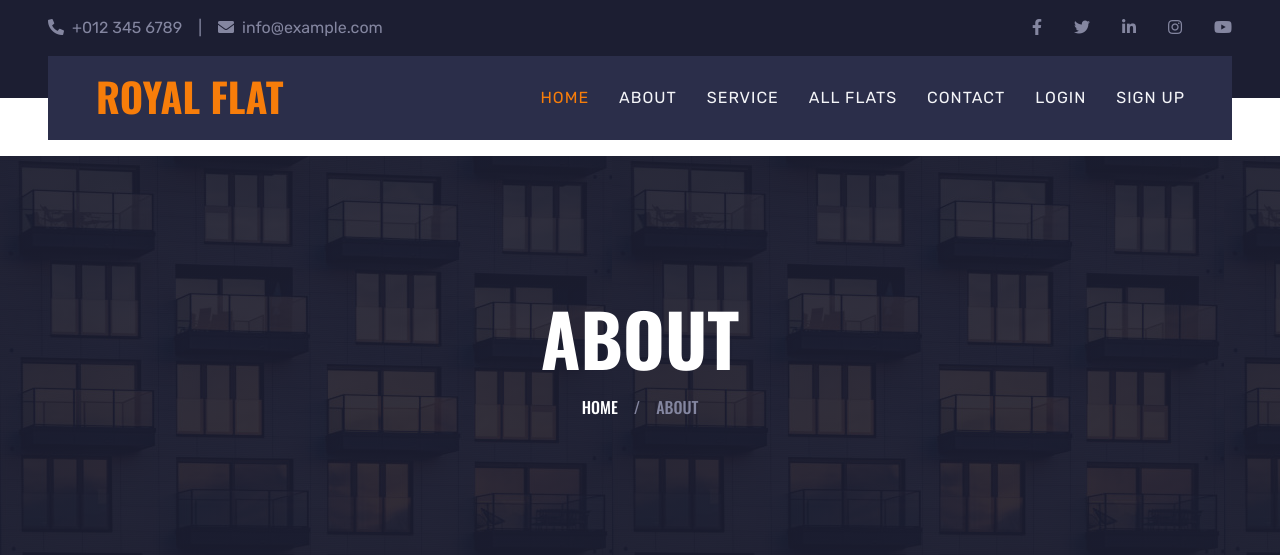
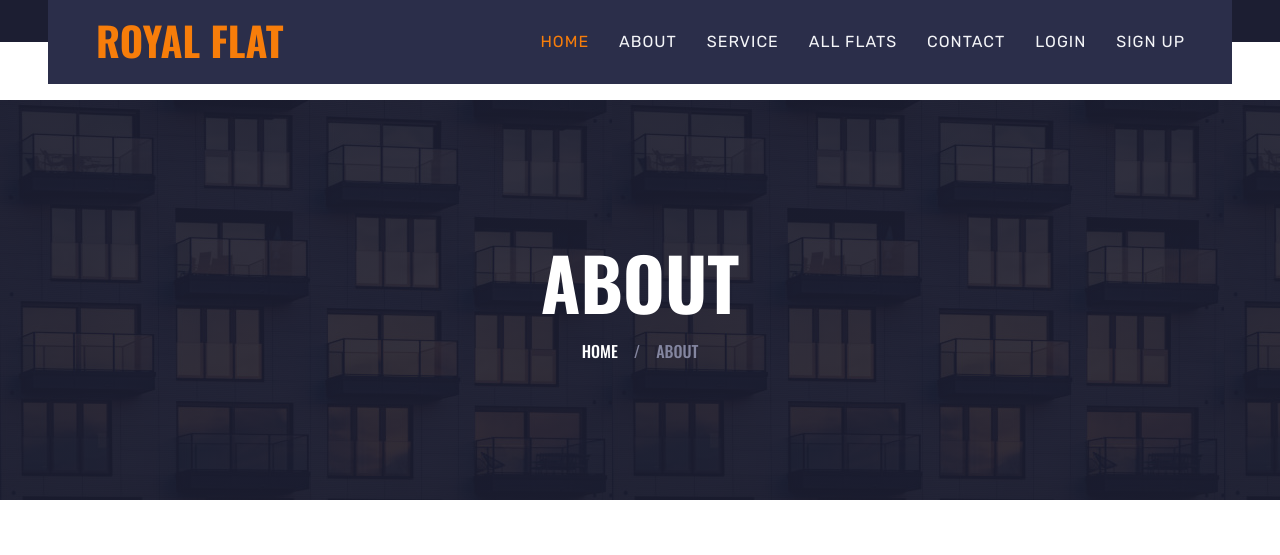
Before and after one commit to Vinay23107/rentalproperty, a Django app: page /about in a window 1280 px wide. Shown: the top 555 px of the page. Run offline with Django 4.2, Linux system fonts and the light colour scheme; some libraries are stand-ins or nearby versions.

Commit message:
Update base.html

```diff
--- a/templates/base.html
+++ b/templates/base.html
@@ -32,40 +32,6 @@
 </head>
 
 <body>
-    <!-- Topbar Start -->
-    <div class="container-fluid bg-dark py-3 px-lg-5 d-none d-lg-block">
-        <div class="row">
-            <div class="col-md-6 text-center text-lg-left mb-2 mb-lg-0">
-                <div class="d-inline-flex align-items-center">
-                    <a class="text-body pr-3" href=""><i class="fa fa-phone-alt mr-2"></i>+012 345 6789</a>
-                    <span class="text-body">|</span>
-                    <a class="text-body px-3" href=""><i class="fa fa-envelope mr-2"></i>info@example.com</a>
-                </div>
-            </div>
-            <div class="col-md-6 text-center text-lg-right">
-                <div class="d-inline-flex align-items-center">
-                    <a class="text-body px-3" href="">
-                        <i class="fab fa-facebook-f"></i>
-                    </a>
-                    <a class="text-body px-3" href="">
-                        <i class="fab fa-twitter"></i>
-                    </a>
-                    <a class="text-body px-3" href="">
-                        <i class="fab fa-linkedin-in"></i>
-                    </a>
-                    <a class="text-body px-3" href="">
-                        <i class="fab fa-instagram"></i>
-                    </a>
-                    <a class="text-body pl-3" href="">
-                        <i class="fab fa-youtube"></i>
-                    </a>
-                </div>
-            </div>
-        </div>
-    </div>
-    <!-- Topbar End -->
-
-
     <!-- Navbar Start -->
     <div class="container-fluid position-relative nav-bar p-0">
         <div class="position-relative px-lg-5" style="z-index: 9;">
```
